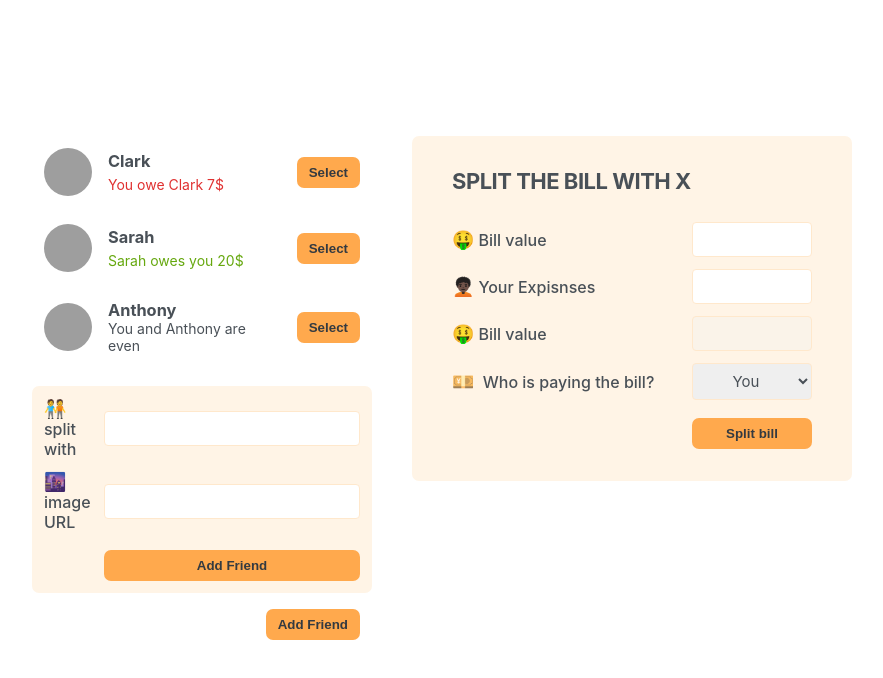
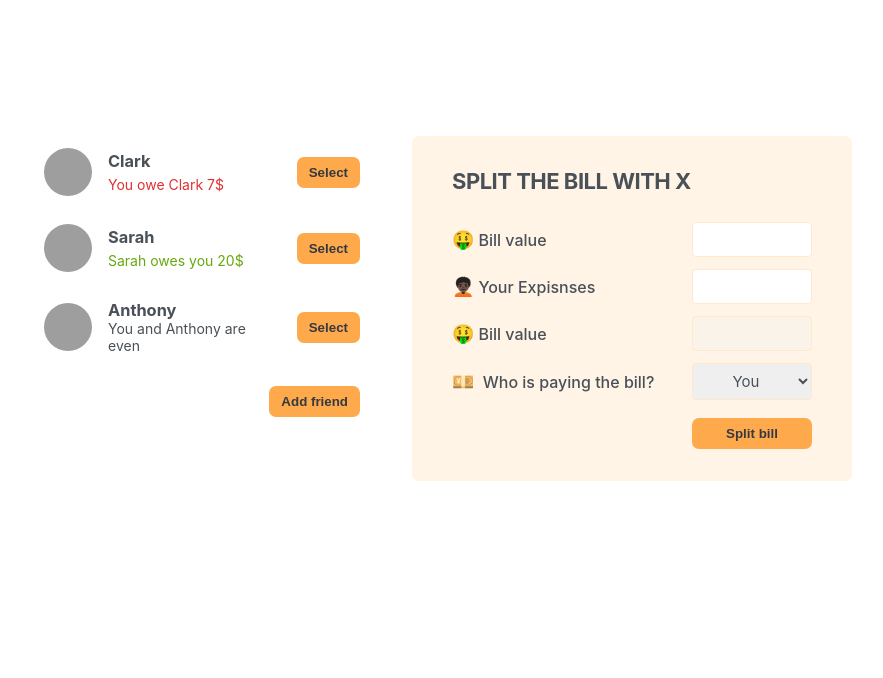
Before and after one commit to Ndigithe-john/ReactExercises, a React (Create React App) app in the folder eat-n-split/: page / in a window 1280 px wide. Shown: the top 678 px of the page, without its empty margins (198-1081 px from the left). Built offline with nearby package versions, Linux system fonts and the light colour scheme; grey boxes are pictures that could not be loaded.

Commit message:
hiding and showing form

```diff
--- a/eat-n-split/src/App.js
+++ b/eat-n-split/src/App.js
@@ -1,15 +1,23 @@
+import { useState } from "react";
 import Button from "./components/Button";
 import FormAddFriend from "./components/FormAddFriend";
 import FormSplitBill from "./components/FormSplitBill";
 import FriendsList from "./components/FriendsList";
 
 function App() {
+  const [showAddFriend, setShowAddFriend] = useState(false);
+  function handleShowAddFriendModal() {
+    setShowAddFriend((show) => !show);
+  }
   return (
     <div className="app">
       <div className="sidebar">
         <FriendsList />
-        <FormAddFriend />
-        <Button>Add Friend</Button>
+
+        {showAddFriend && <FormAddFriend />}
+        <Button onClick={handleShowAddFriendModal}>
+          {showAddFriend ? "Close" : "Add friend"}
+        </Button>
       </div>
       <FormSplitBill />
     </div>
--- a/eat-n-split/src/components/Button.js
+++ b/eat-n-split/src/components/Button.js
@@ -1,6 +1,10 @@
 import "../index.css";
-const Button = ({ children }) => {
-  return <button className="button">{children}</button>;
+const Button = ({ children, onClick }) => {
+  return (
+    <button className="button" onClick={onClick}>
+      {children}
+    </button>
+  );
 };
 
 export default Button;
--- a/eat-n-split/src/components/FormAddFriend.js
+++ b/eat-n-split/src/components/FormAddFriend.js
@@ -7,8 +7,7 @@
 
       <label>🌆image URL</label>
       <input type="text" />
-
-      <Button>Add Friend</Button>
+      <Button>Add</Button>
     </form>
   );
 }
```
